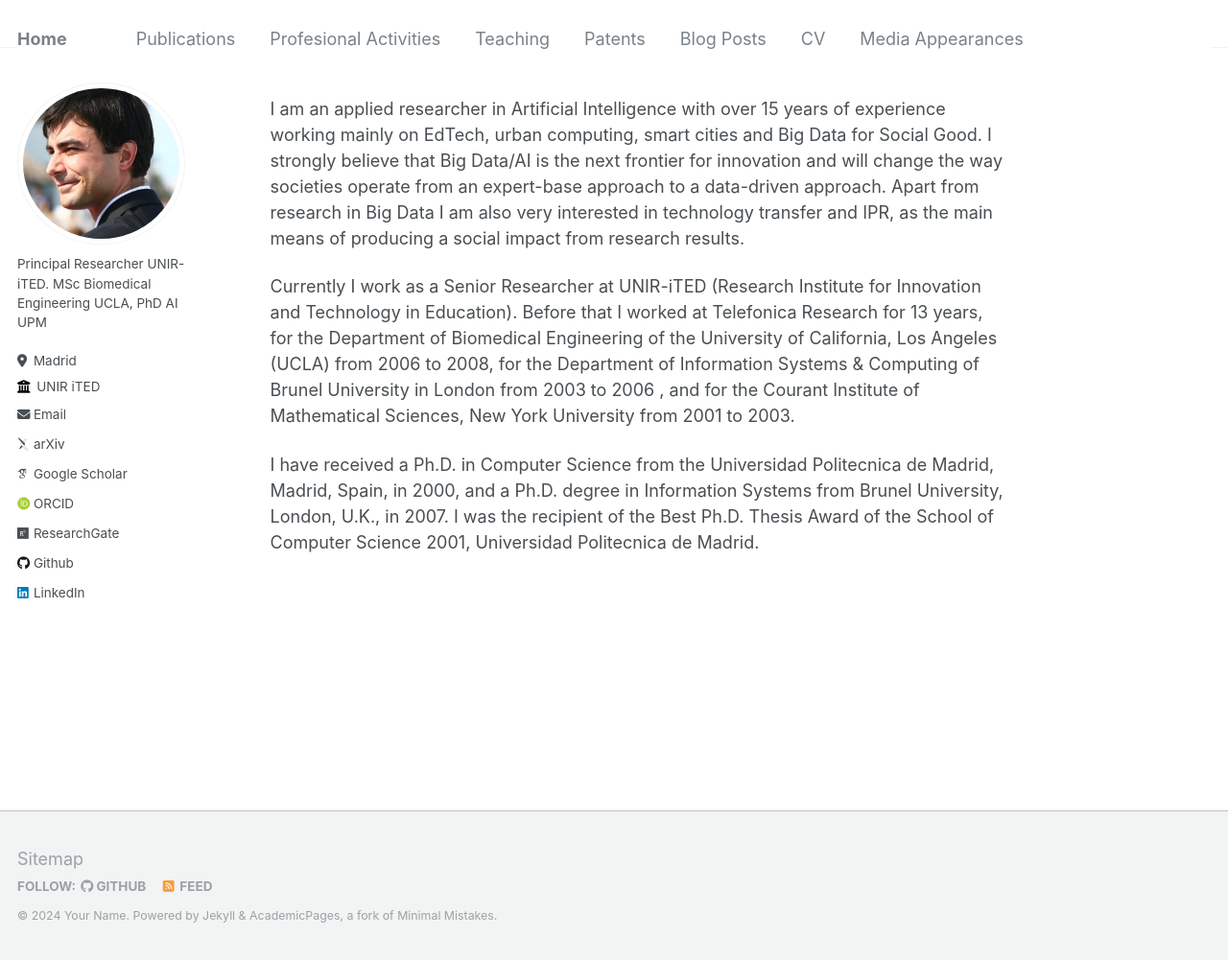
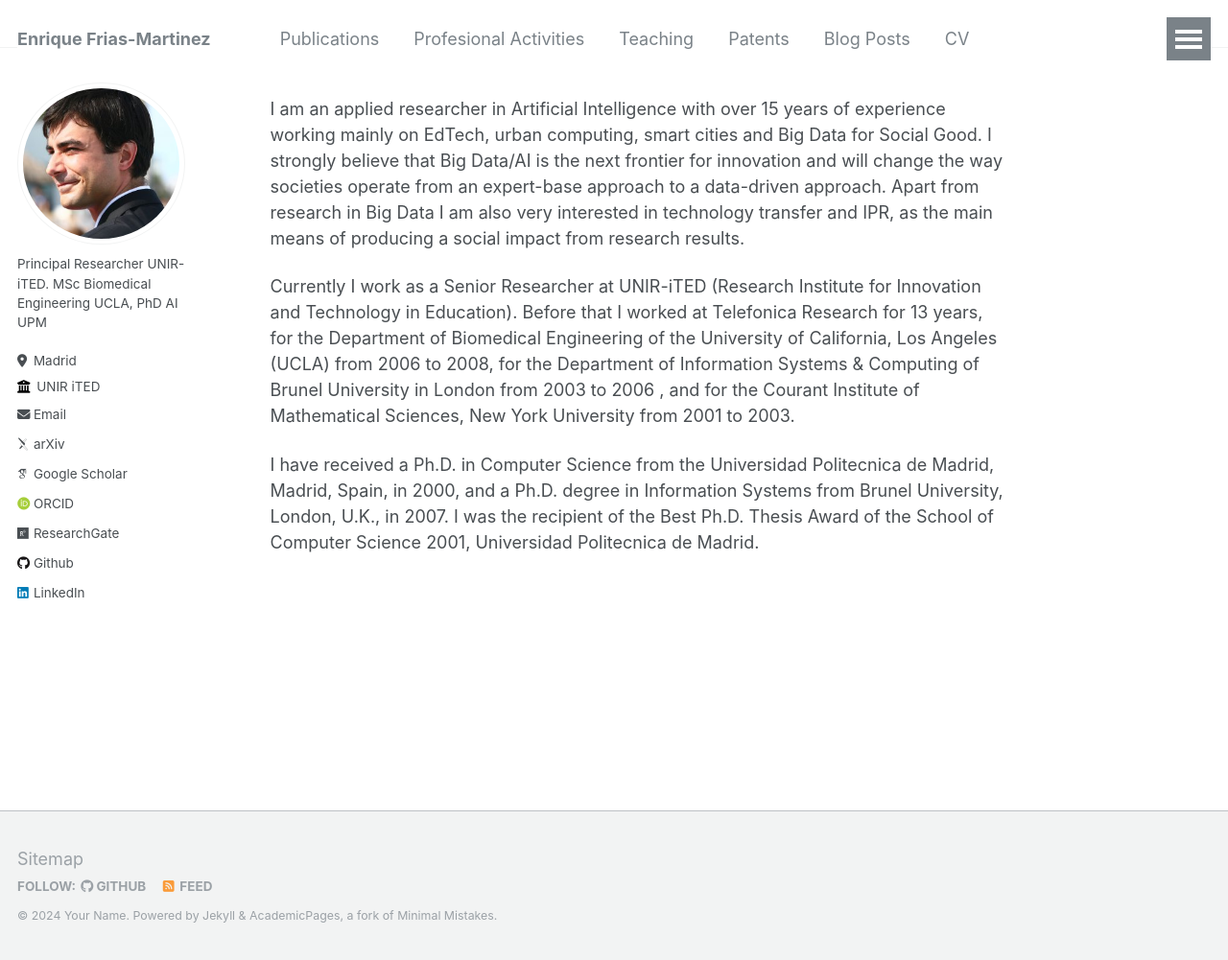
Before and after one commit to ENriqueFRiasM/enriquefriasm.github.io, a Jekyll site: the page built from _pages/about.md, in a window 1280 px wide and 1001 px high. Shown: the whole window at 96% size. Built offline with Jekyll 4.4.1, drawn with Linux system fonts in a browser that asks for light colours; some web fonts are replaced.

Commit message:
Update _config.yml

```diff
--- a/_config.yml
+++ b/_config.yml
@@ -8,7 +8,7 @@
 
 # Basic Site Settings
 locale                   : "en-US"
-title                    : "Home"
+title                    : "Enrique Frias-Martinez"
 title_separator          : "-"
 name                     : &name "Your Name"
 description              : &description "personal description"
```
